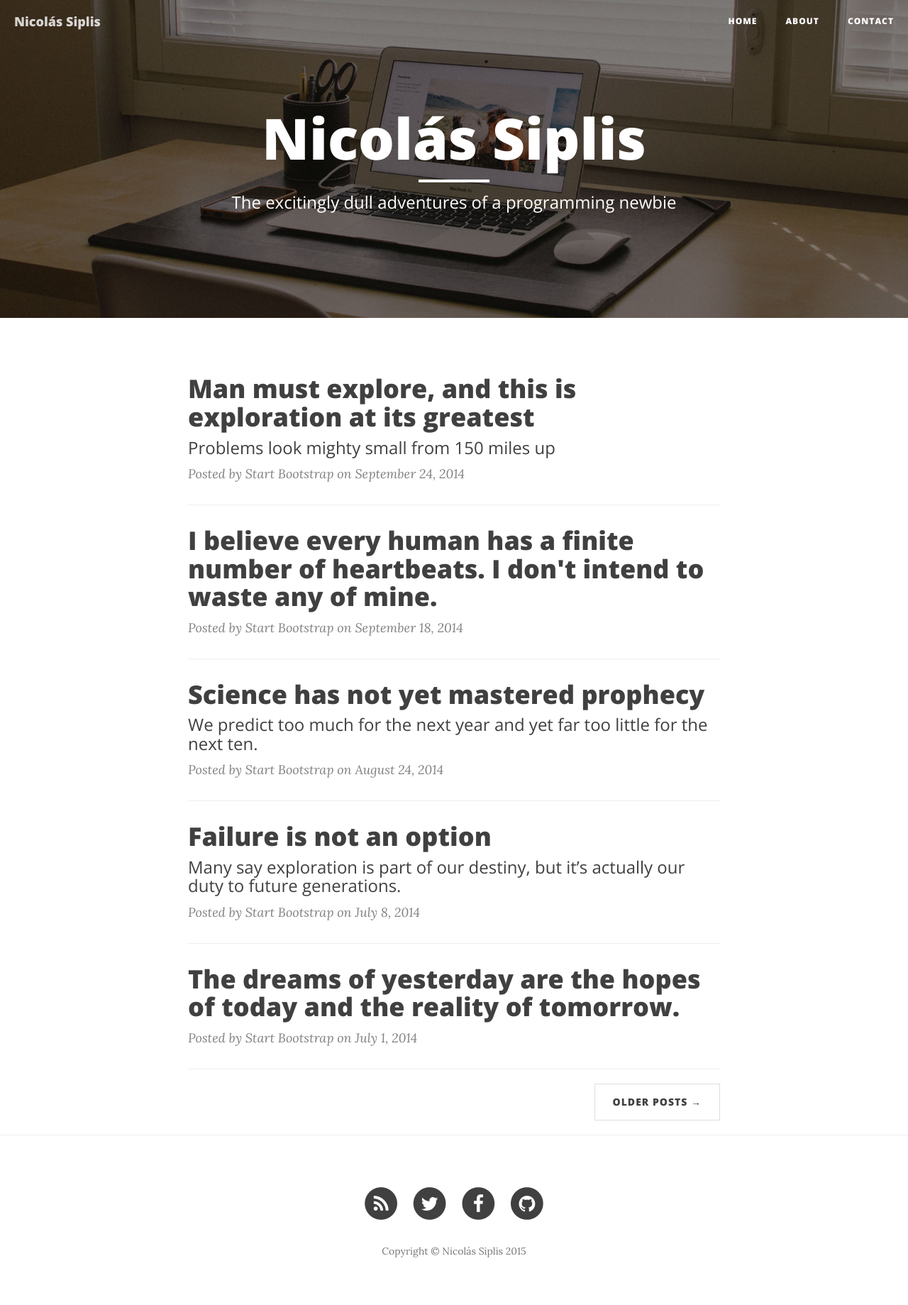
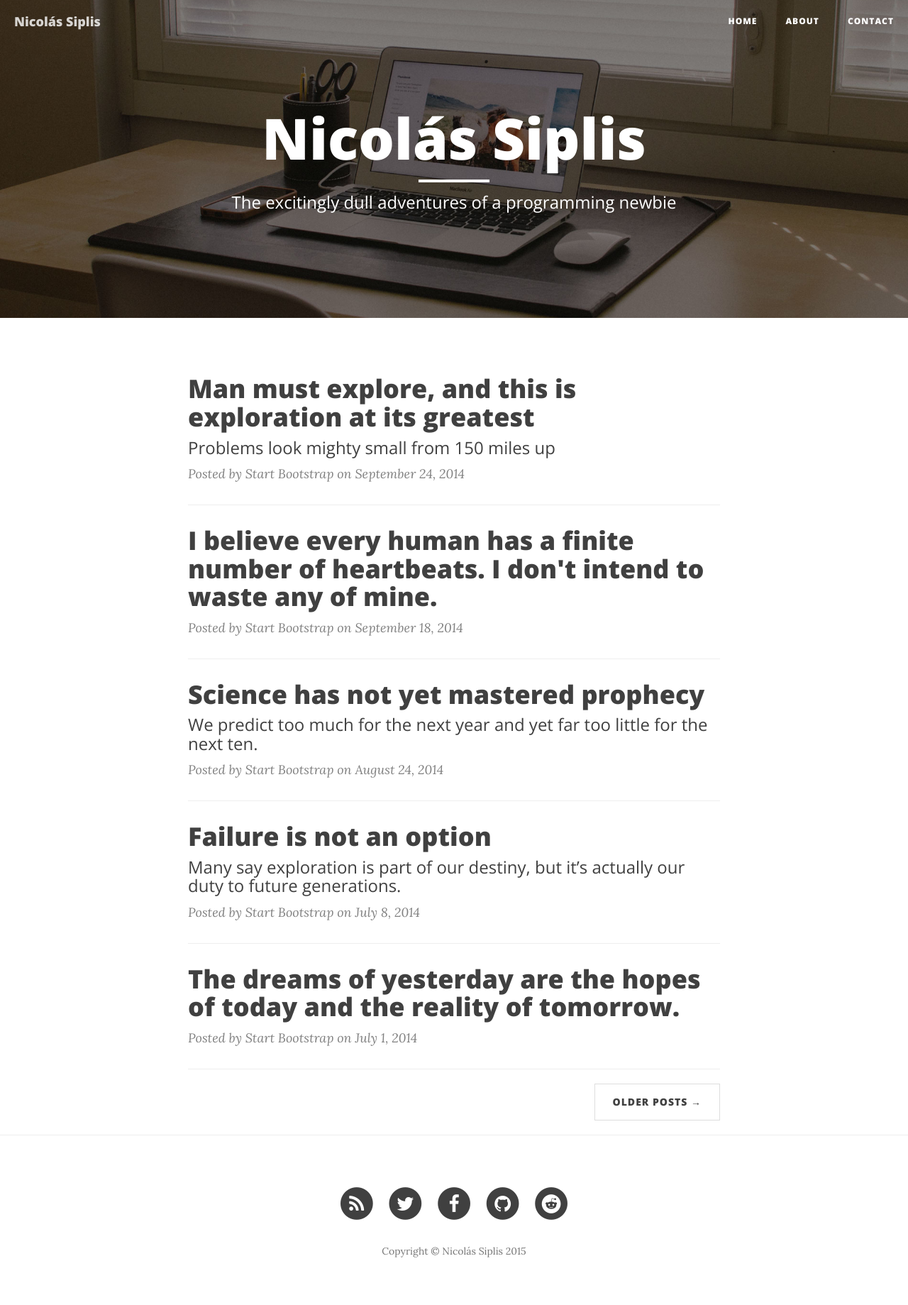
Before and after one commit to nicolas-siplis-zz/nicolas-siplis.github.io, a Jekyll site: the page built from index.html, in a window 1280 px wide. Shown: the whole page at 71% size. Built offline with Jekyll 4.4.1, drawn with Linux system fonts in a browser that asks for light colours; nearby versions of some CDN libraries; the list of posts is cut into pages by our own code.

```diff
--- a/_includes/footer.html
+++ b/_includes/footer.html
@@ -41,6 +41,14 @@
                             </span>
                         </a>
                     </li>
+                    <li>
+                        <a href="https://reddit.com/u/{{ site.reddit_username }}">
+                            <span class="fa-stack fa-lg">
+                                <i class="fa fa-circle fa-stack-2x"></i>
+                                <i class="fa fa-reddit fa-stack-1x fa-inverse"></i>
+                            </span>
+                        </a>
+                    </li>
                     {% endif %}
                 </ul>
                 <p class="copyright text-muted">Copyright &copy; {{ site.title }} {{ site.time | date: '%Y' }}</p>
```
